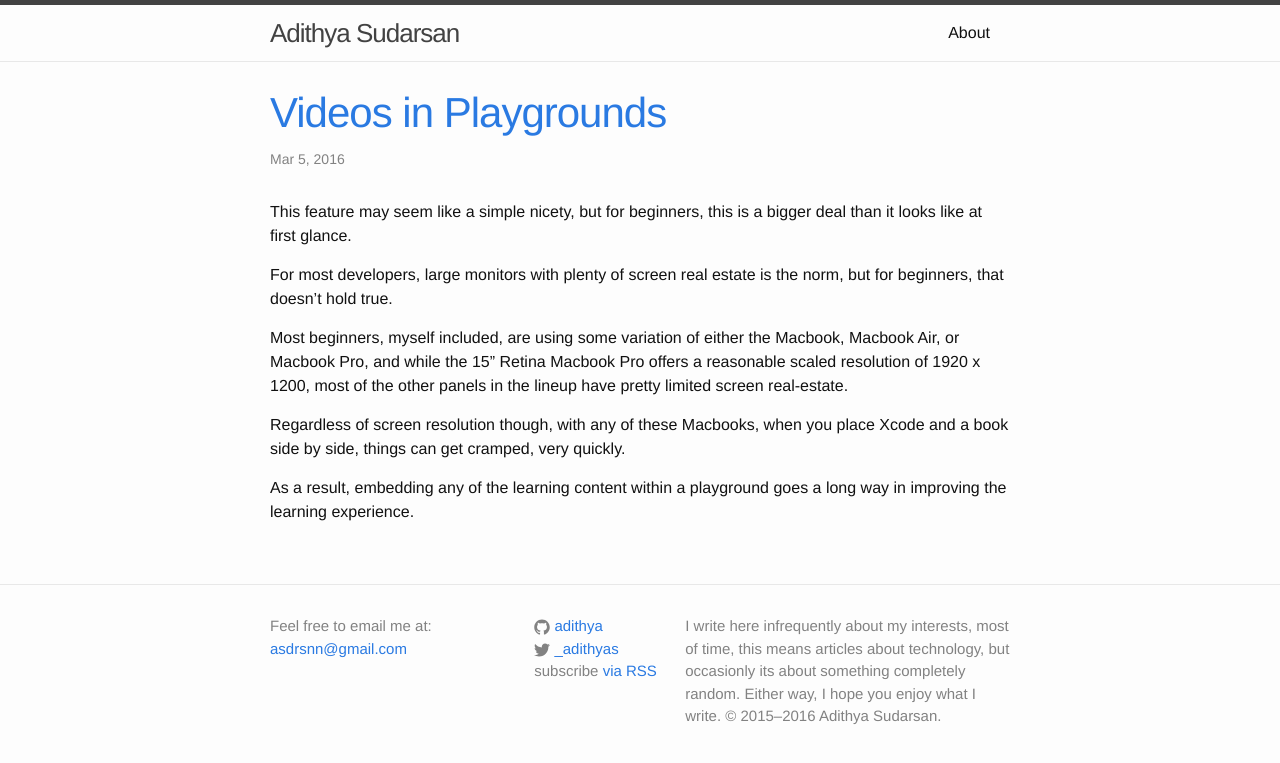
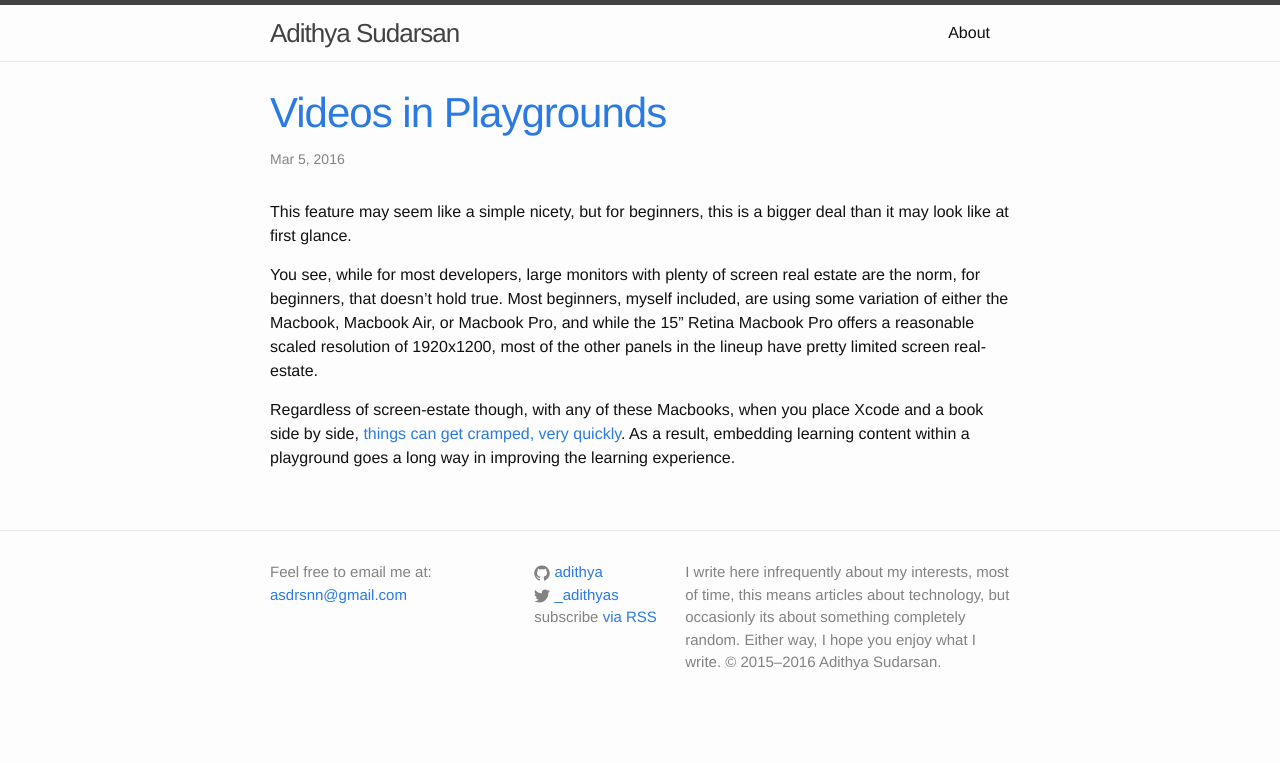
Before and after one commit to adithya/adithya.github.io, a Jekyll site: the page built from _posts/2016-03-05-videos-in-playgrounds-xcode-beta-5.md, in a window 1280 px wide. Shown: the top 763 px of the page. Built offline with Jekyll 4.4.1, drawn with Linux system fonts in a browser that asks for light colours.

Commit message:
new post updated

```diff
--- a/_posts/2016-03-05-videos-in-playgrounds-xcode-beta-5.md
+++ b/_posts/2016-03-05-videos-in-playgrounds-xcode-beta-5.md
@@ -6,12 +6,8 @@ categories: development
 external-url: http://ericasadun.com/2016/03/01/beta-5-embedding-video-in-playgrounds/
 ---
 
-This feature may seem like a simple nicety, but for beginners, this is a bigger deal than it looks like at first glance.
+This feature may seem like a simple nicety, but for beginners, this is a bigger deal than it may look like at first glance.
 
-For most developers, large monitors with plenty of screen real estate is the norm, but for beginners, that doesn't hold true.
+You see, while for most developers, large monitors with plenty of screen real estate are the norm, for beginners, that doesn't hold true. Most beginners, myself included, are using some variation of either the Macbook, Macbook Air, or Macbook Pro, and while the 15" Retina Macbook Pro offers a reasonable scaled resolution of 1920x1200, most of the other panels in the lineup have pretty limited screen real-estate.
 
-Most beginners, myself included, are using some variation of either the Macbook, Macbook Air, or Macbook Pro, and while the 15" Retina Macbook Pro offers a reasonable scaled resolution of 1920 x 1200, most of the other panels in the lineup have pretty limited screen real-estate.
-
-Regardless of screen resolution though, with any of these Macbooks, when you place Xcode and a book side by side, things can get cramped, very quickly.
-
-As a result, embedding any of the learning content within a playground goes a long way in improving the learning experience.
+Regardless of screen-estate though, with any of these Macbooks, when you place Xcode and a book side by side, [things can get cramped, very quickly](/assets/xcode-book-side-by-side.png). As a result, embedding learning content within a playground goes a long way in improving the learning experience.
```
Also changed, not shown: 1 other file.
